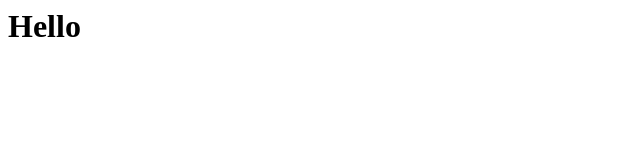
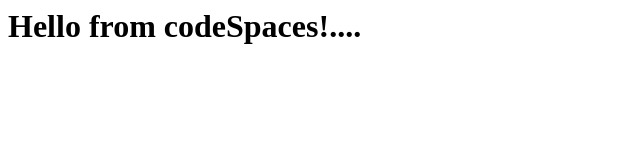
Before and after one commit to Bennie-Haelen/TestCodeSpaces, a plain HTML site: page index.html in a window 1280 px wide. Shown: the whole page, without its empty margins (0-640 px from the left). Drawn offline with Linux system fonts and the light colour scheme.

Commit message:
Adding hello from the codespace!

```diff
--- a/index.html
+++ b/index.html
@@ -1,3 +1,3 @@
 <html>
-  <h1>Hello</h1>
+  <h1>Hello from codeSpaces!....</h1>
 </html>
```
